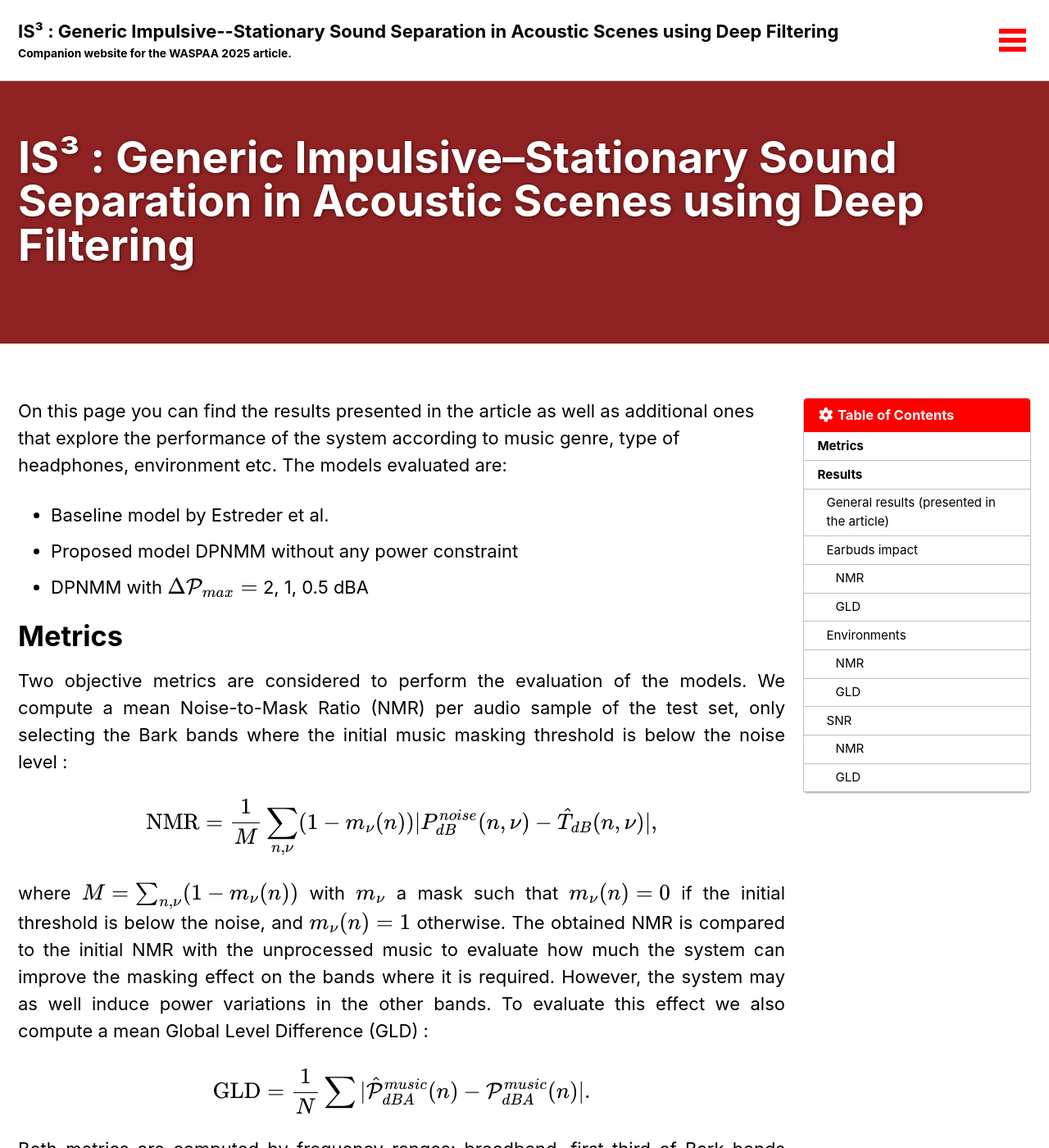
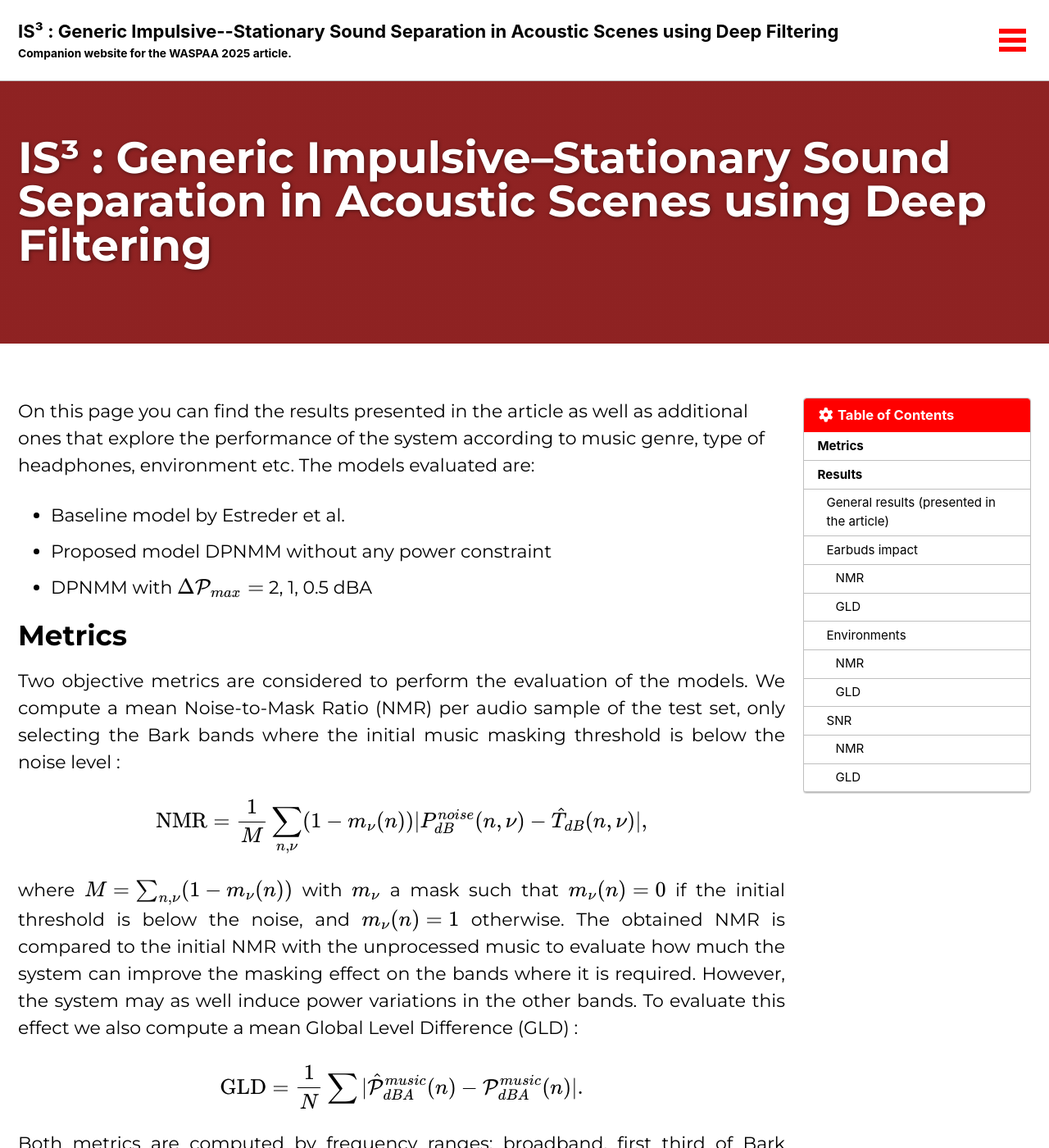
Before and after one commit to ClementineBerger/IS3, a Jekyll site: the page built from docs/_pages/results.md, in a window 1280 px wide and 1400 px high. Shown: the whole window at 82% size. Built offline with Jekyll 4.4.1, drawn with Linux system fonts in a browser that asks for light colours; cached includes are drawn as plain includes; formulas are drawn with MathJax 3.

Commit message:
changing font

```diff
--- a/docs/assets/css/main.scss
+++ b/docs/assets/css/main.scss
@@ -8,22 +8,22 @@ search: false
 @import "minimal-mistakes/skins/{{ site.minimal_mistakes_skin | default: 'default' }}"; // skin
 @import "minimal-mistakes"; // main partials
 
-// body {
-//     font-family: 'Montserrat', sans-serif;
-//   }
+body {
+    font-family: 'Montserrat', sans-serif;
+  }
 
-// // Appliquer Montserrat aux titres
-// h1, h2, h3, h4, h5, h6 {
-//     font-family: 'Montserrat', sans-serif;
-//     font-weight: 700; // Optionnel, pour un style plus marqué
-//   }
+// Appliquer Montserrat aux titres
+h1, h2, h3, h4, h5, h6 {
+    font-family: 'Montserrat', sans-serif;
+    font-weight: 700; // Optionnel, pour un style plus marqué
+  }
 
-//   // Appliquer Montserrat au pied de page
-//   footer {
-//     font-family: 'Montserrat', sans-serif;
-//   }
+  // Appliquer Montserrat au pied de page
+  footer {
+    font-family: 'Montserrat', sans-serif;
+  }
 
-//   // Appliquer Montserrat aux autres éléments spécifiques si nécessaire
-//   .navbar, .sidebar, .page__footer {
-//     font-family: 'Montserrat', sans-serif;
-//   }
+  // Appliquer Montserrat aux autres éléments spécifiques si nécessaire
+  .navbar, .sidebar, .page__footer {
+    font-family: 'Montserrat', sans-serif;
+  }
```
